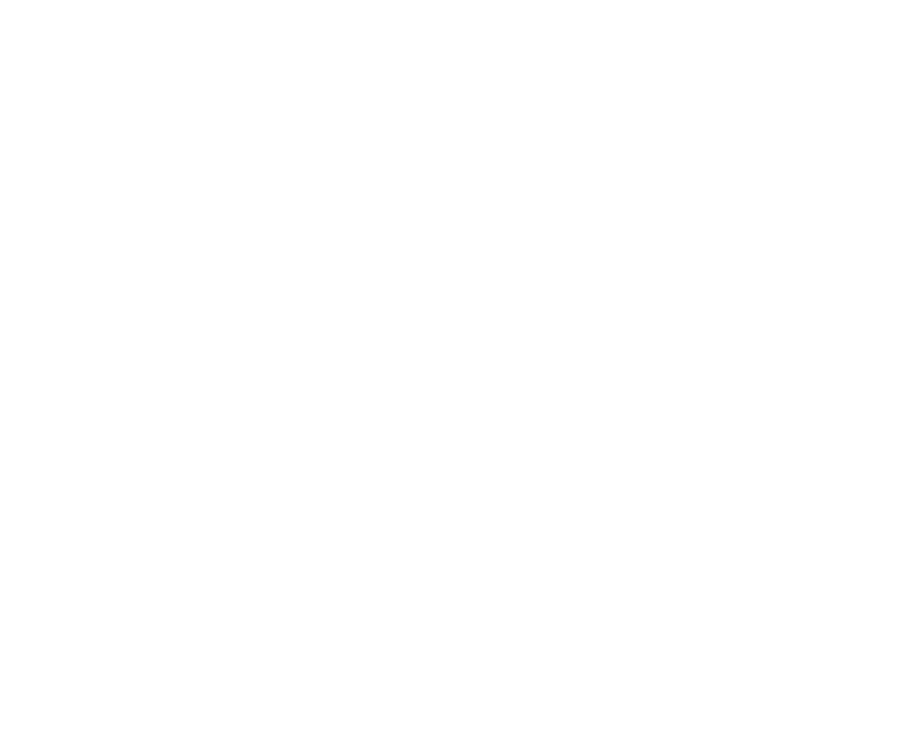
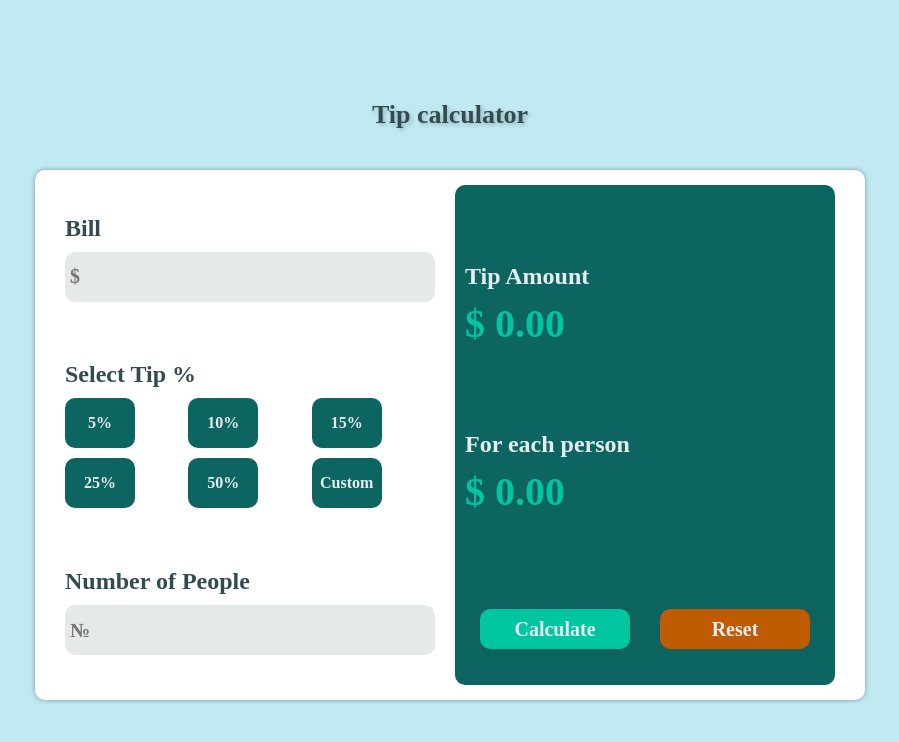
Before and after one commit to ruslansymonenko/tips-calculator, a plain HTML site: page index.html in a window 1280 px wide. Shown: the whole page, without its empty margins (190-1089 px from the left). Drawn offline with Linux system fonts and the light colour scheme.

Commit message:
made html and css structure

```diff
--- a/index.html
+++ b/index.html
@@ -4,9 +4,71 @@
   <meta charset="UTF-8">
   <meta http-equiv="X-UA-Compatible" content="IE=edge">
   <meta name="viewport" content="width=device-width, initial-scale=1.0">
-  <title>Document</title>
+  <title>Tip calculator</title>
+
+  <link rel="stylesheet" href="./style.css">
 </head>
 <body>
-
+  <div class="wrapper">
+    <h1 class="app-header">Tip calculator</h1>
+    <div class="app">
+      <div class="app-controllers">
+        <div class="app-controllers__bill">
+          <h2 class="title app-controllers__bill-title">
+            Bill
+          </h2>
+          <input class="input app-controllers__bill-input" type="text"
+          placeholder="$">
+        </div>
+        <div class="app-controllers__tip">
+          <h2 class="title app-controllers__tip-title">
+            Select Tip %
+          </h2>
+          <ul class="app-controllers__tip-lits">
+            <li class="app-controllers__tip-item">5%</li>
+            <li class="app-controllers__tip-item">10%</li>
+            <li class="app-controllers__tip-item">15%</li>
+            <li class="app-controllers__tip-item">25%</li>
+            <li class="app-controllers__tip-item">50%</li>
+            <li class="app-controllers__tip-item">Custom</li>
+          </ul>
+        </div>
+        <div class="app-controllers__people">
+          <h2 class="title app-controllers__people-title">
+            Number of People
+          </h2>
+          <input class="input app-controllers__people-title" type="text" placeholder="№">
+        </div>
+      </div>
+      <div class="app-results">
+        <div class="app-results__amount">
+          <div class="app-results__amount-total">
+            <h2 class="app-results__amount-title">
+              Tip Amount
+            </h2>
+            <div class="app-results__amount-sum">
+              $ 0.00
+            </div>
+          </div>
+          <div class="app-results__amount-total">
+            <h2 class="app-results__amount-title">
+              For each person
+            </h2>
+            <div class="app-results__amount-sum">
+              $ 0.00
+            </div>
+          </div>
+        </div>
+        <div class="app-result__btns">
+          <button class="btn btn-calculate">
+            Calculate
+          </button>
+          <button class="btn btn-reset">
+            Reset
+          </button>
+        </div>
+      </div>
+    </div>
+  </div>
 </body>
 </html>
--- a/style.css
+++ b/style.css
@@ -0,0 +1,200 @@
+html{
+    box-sizing: border-box;
+}
+
+*,
+*::after,
+**::before {
+    box-sizing: inherit;
+}
+
+ul,
+ol{
+    padding: 0;
+}
+
+body,
+h1,
+h2,
+h3,
+h4,
+h5,
+h6,
+p,
+ul,
+ol,
+li,
+figure,
+figcaption,
+blockquote,
+dl,
+dd {
+    margin: 0;
+}
+
+ul[class] {
+    list-style: none;
+}
+
+img {
+    max-width: 100%;
+    display: block;
+}
+
+input,
+button,
+textarea,
+select {
+    font: inherit;
+}
+a {
+	text-decoration: none;
+  color: inherit;
+}
+
+body{
+  background-color: #C0E9F2;
+  color: #324B50;
+}
+
+.wrapper{
+  min-height: 100vh;
+  width: 100%;
+  display: flex;
+  flex-direction: column;
+  align-items: center;
+  justify-content: center;
+}
+
+.app-header{
+  font-size: 26px;
+  color: #324B50;
+  margin-bottom: 40px;
+  text-shadow: 2px 2px 4px rgba(0, 0, 0, 0.218);
+}
+
+.app{
+  display: flex;
+  justify-content: space-around;
+  padding: 15px;
+  background-color: white;
+  height: 500px;
+  width: 800px;
+  border-radius: 10px;
+  box-shadow: 0px 0px 6px -2px #324B50;
+}
+
+.title{
+  margin-bottom: 10px;
+  color: #324B50;
+}
+
+.input{
+  position: relative;
+  width: 100%;
+  height: 40px;
+  font-size: 20px;
+  color: #324B50;
+  padding: 5px;
+  font-weight: 600;
+  background-color: rgba(224, 227, 228, 0.786);
+  border: none;
+  border-radius: 10px;
+}
+
+.input:focus{
+  outline: none;
+}
+
+.app-controllers {
+  width: 45%;
+  display: flex;
+  flex-direction: column;
+  justify-content: space-around;
+}
+
+.app-controllers__bill {
+  width: 100%;
+}
+
+.app-controllers__tip {
+  width: 100%;
+}
+
+.app-controllers__tip-lits {
+  width: 100%;
+  display: grid;
+  grid-template-columns: repeat(3, 1fr);
+  grid-template-rows: repeat(2, 1fr);
+  gap: 10px;
+}
+
+.app-controllers__tip-item {
+  display: flex;
+  align-items: center;
+  justify-content: center;
+  font-weight: 600;
+  border-radius: 10px;
+  height: 50px;
+  width: 70px;
+  background-color: #0d6561;
+  color: white;
+  cursor: pointer;
+  color: #e5edef;
+}
+
+.app-results{
+  padding: 10px;
+  width: 45%;
+  display: flex;
+  flex-direction: column;
+  justify-content: space-around;
+  background-color: #0d6561;
+  border-radius: 10px;
+  color: #e5edef;
+}
+
+.app-results__amount{
+  display: flex;
+  flex-direction: column;
+  justify-content: space-around;
+  height: 70%;
+}
+
+.app-results__amount-sum{
+  font-size: 40px;
+  font-weight: 600;
+  color: #00C5A1;
+}
+
+.app-results__amount-title{
+  margin-bottom: 10px;
+}
+
+.app-result__btns{
+  width: 100%;
+  display: flex;
+  align-items: center;
+  justify-content: space-around;
+}
+
+.btn{
+  height: 40px;
+  width: 150px;
+  border-radius: 10px;
+  border: none;
+  font-size: 20px;
+  font-weight: 600;
+  box-shadow: 0px 0px 6px -2px #324B50;
+  cursor: pointer;
+}
+
+.btn-calculate{
+  background-color: #00C5A1;
+  color: #e5edef;
+}
+
+.btn-reset{
+  background-color: #BF5B00;
+  color: #e5edef;
+}
```
